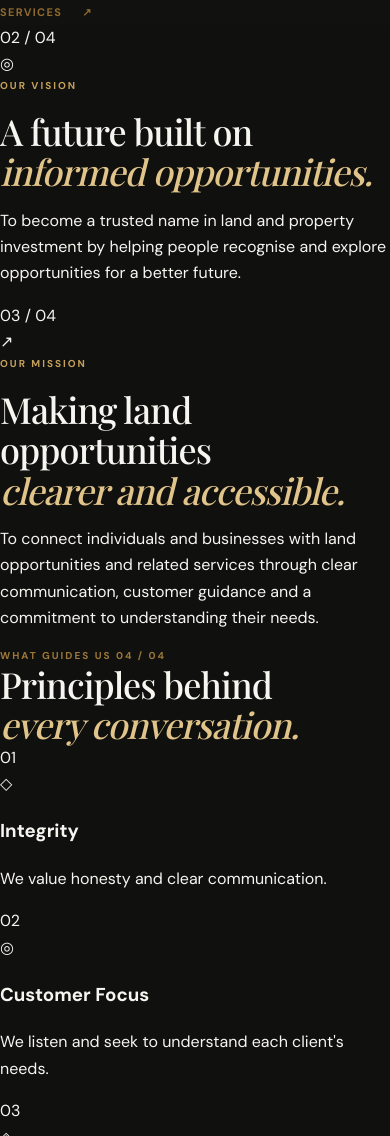
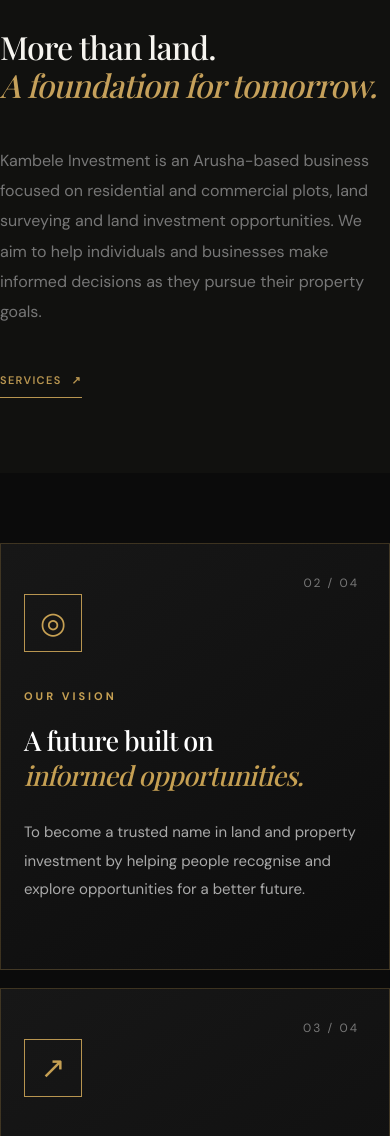
Before and after one commit to saintstech255/kambele, a plain HTML site: page about.html in a window 390 px wide. Shown: the part 864-2000 px from the top of the page. Drawn offline with nearby package versions, Linux system fonts and the light colour scheme; a web font is replaced by a local one.

Commit message:
Update style.css

```diff
--- a/style.css
+++ b/style.css
@@ -946,3 +946,348 @@ footer {
     height: 250px;
   }
 }
+
+/* =========================================
+   ABOUT US PAGE - KAMBELE INVESTMENT
+========================================= */
+
+/* ABOUT HERO */
+
+.about-hero {
+  min-height: 570px;
+  display: flex;
+  align-items: center;
+  position: relative;
+  background:
+    linear-gradient(90deg, rgba(8, 8, 8, 0.94), rgba(8, 8, 8, 0.48)),
+    url("images/about-hero.jpg") center/cover no-repeat;
+}
+
+.about-hero .projects-hero-content {
+  max-width: 850px;
+  padding-top: 70px;
+  padding-bottom: 70px;
+}
+
+.about-hero h1 {
+  max-width: 780px;
+}
+
+.about-hero .projects-hero-content > p:not(.gold-label) {
+  max-width: 620px;
+  line-height: 1.8;
+  margin-bottom: 30px;
+}
+
+
+/* ABOUT INTRODUCTION */
+
+.about-intro {
+  padding-top: 110px;
+  padding-bottom: 110px;
+}
+
+.about-intro-grid {
+  display: grid;
+  grid-template-columns: 1.1fr 0.9fr;
+  gap: 90px;
+  align-items: center;
+  margin-top: 55px;
+}
+
+.about-intro-heading h2 {
+  max-width: 650px;
+}
+
+.about-intro-copy p {
+  font-size: 16px;
+  line-height: 1.9;
+  color: #777;
+  margin-bottom: 28px;
+}
+
+.about-intro-copy .text-link {
+  display: inline-flex;
+  align-items: center;
+  gap: 10px;
+  color: #b89550;
+  text-decoration: none;
+  font-weight: 600;
+  border-bottom: 1px solid #b89550;
+  padding-bottom: 8px;
+  transition: 0.3s ease;
+}
+
+.about-intro-copy .text-link:hover {
+  gap: 16px;
+  color: #d6b66d;
+}
+
+
+/* VISION AND MISSION */
+
+.about-purpose {
+  background: #0b0b0b;
+  padding: 100px 0;
+}
+
+.about-purpose-grid {
+  display: grid;
+  grid-template-columns: repeat(2, 1fr);
+  gap: 25px;
+}
+
+.about-purpose-card {
+  position: relative;
+  padding: 65px 55px;
+  min-height: 420px;
+  border: 1px solid rgba(198, 160, 83, 0.25);
+  background: linear-gradient(
+    145deg,
+    #171717,
+    #0d0d0d
+  );
+  transition: 0.4s ease;
+}
+
+.about-purpose-card:hover {
+  transform: translateY(-8px);
+  border-color: #b89550;
+}
+
+.about-number {
+  position: absolute;
+  top: 30px;
+  right: 30px;
+  color: #777;
+  font-size: 12px;
+  letter-spacing: 2px;
+}
+
+.about-icon {
+  width: 58px;
+  height: 58px;
+  display: flex;
+  align-items: center;
+  justify-content: center;
+  border: 1px solid #b89550;
+  color: #c6a053;
+  font-size: 30px;
+  margin-bottom: 35px;
+}
+
+.about-purpose-card .gold-label {
+  color: #c6a053;
+  letter-spacing: 3px;
+  font-size: 11px;
+  margin-bottom: 18px;
+}
+
+.about-purpose-card h2 {
+  color: #fff;
+  font-family: "Playfair Display", serif;
+  font-size: clamp(27px, 3vw, 38px);
+  line-height: 1.3;
+  margin-bottom: 25px;
+}
+
+.about-purpose-card h2 em {
+  color: #c6a053;
+  font-weight: 500;
+}
+
+.about-purpose-card > p:last-child {
+  color: #aaa;
+  line-height: 1.9;
+  max-width: 480px;
+  font-size: 15px;
+}
+
+
+/* CORE VALUES */
+
+.about-values {
+  padding: 110px 0;
+}
+
+.about-values-heading {
+  margin: 45px 0 60px;
+}
+
+.about-values-heading h2 {
+  max-width: 650px;
+}
+
+.about-values-grid {
+  display: grid;
+  grid-template-columns: repeat(4, 1fr);
+  border-top: 1px solid #e5e0d6;
+  border-bottom: 1px solid #e5e0d6;
+}
+
+.about-value-card {
+  position: relative;
+  padding: 45px 25px;
+  min-height: 260px;
+  border-right: 1px solid #e5e0d6;
+  transition: 0.35s ease;
+}
+
+.about-value-card:last-child {
+  border-right: none;
+}
+
+.about-value-card:hover {
+  background: #f8f5ef;
+}
+
+.value-index {
+  color: #b89550;
+  font-size: 12px;
+  letter-spacing: 2px;
+}
+
+.value-symbol {
+  color: #b89550;
+  font-size: 34px;
+  margin: 28px 0 20px;
+}
+
+.about-value-card h3 {
+  font-family: "Playfair Display", serif;
+  font-size: 21px;
+  color: #171717;
+  margin-bottom: 14px;
+}
+
+.about-value-card p {
+  color: #777;
+  line-height: 1.8;
+  font-size: 14px;
+}
+
+
+/* ABOUT CTA */
+
+.about-cta {
+  background:
+    linear-gradient(rgba(8, 8, 8, 0.88), rgba(8, 8, 8, 0.88)),
+    url("images/about-cta.jpg") center/cover no-repeat;
+}
+
+
+/* =========================================
+   RESPONSIVE DESIGN
+========================================= */
+
+@media (max-width: 1000px) {
+
+  .about-intro-grid {
+    gap: 45px;
+  }
+
+  .about-purpose-card {
+    padding: 55px 35px;
+  }
+
+  .about-values-grid {
+    grid-template-columns: repeat(2, 1fr);
+  }
+
+  .about-value-card:nth-child(2) {
+    border-right: none;
+  }
+
+  .about-value-card:nth-child(1),
+  .about-value-card:nth-child(2) {
+    border-bottom: 1px solid #e5e0d6;
+  }
+
+}
+
+
+@media (max-width: 720px) {
+
+  .about-hero {
+    min-height: 490px;
+    background-position: center;
+  }
+
+  .about-hero .projects-hero-content {
+    padding: 65px 22px;
+  }
+
+  .about-intro {
+    padding-top: 75px;
+    padding-bottom: 75px;
+  }
+
+  .about-intro-grid {
+    grid-template-columns: 1fr;
+    gap: 25px;
+    margin-top: 35px;
+  }
+
+  .about-purpose {
+    padding: 70px 0;
+  }
+
+  .about-purpose-grid {
+    grid-template-columns: 1fr;
+    gap: 18px;
+  }
+
+  .about-purpose-card {
+    min-height: auto;
+    padding: 55px 30px;
+  }
+
+  .about-values {
+    padding: 75px 0;
+  }
+
+  .about-values-heading {
+    margin: 35px 0 40px;
+  }
+
+  .about-values-grid {
+    grid-template-columns: 1fr 1fr;
+  }
+
+  .about-value-card {
+    padding: 30px 18px;
+    min-height: 240px;
+  }
+
+  .about-value-card h3 {
+    font-size: 18px;
+  }
+
+}
+
+
+@media (max-width: 390px) {
+
+  .about-hero {
+    min-height: 450px;
+  }
+
+  .about-purpose-card {
+    padding: 50px 23px;
+  }
+
+  .about-values-grid {
+    grid-template-columns: 1fr;
+  }
+
+  .about-value-card {
+    border-right: none;
+    border-bottom: 1px solid #e5e0d6;
+    min-height: auto;
+  }
+
+  .about-value-card:last-child {
+    border-bottom: none;
+  }
+
+}
```
